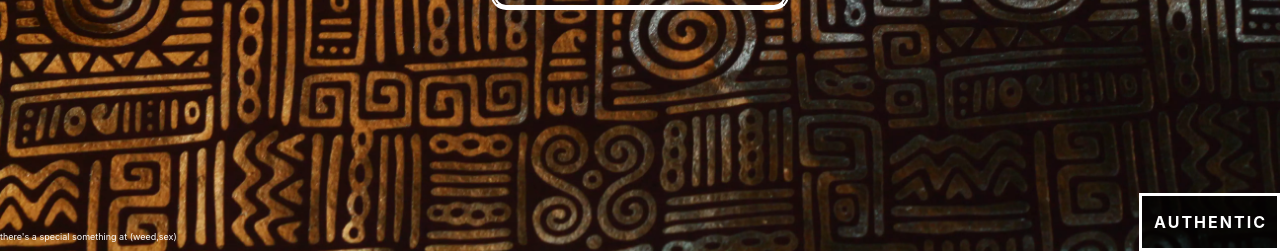
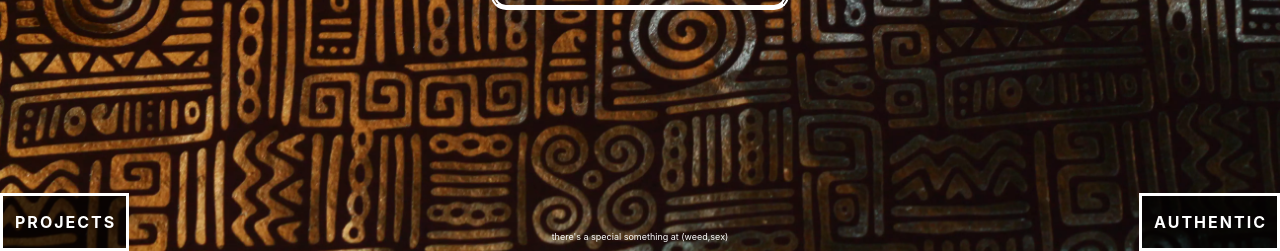
Before and after one commit to wonder-coconut/unitygame, a PHP site: page / in a window 1280 px wide. Shown: the part 549-800 px from the top of the page. Run offline with PHP 8.4, Linux system fonts and the light colour scheme.

Commit message:
projects button

```diff
--- a/css/style2.css
+++ b/css/style2.css
@@ -44,12 +44,12 @@ div.links      {border-color: white;
                 left: 50%;
                 transform: translate(-50%,-50%);}
 
-.about,.home,.authentic  {background-color: rgba(0, 0, 0, 0.7);
-                        border-color: white;
-                        padding-left: 10px;
-                        padding-right: 10px;
-                        border-style: solid;
-                        position: fixed;}
+.about,.home,.authentic,.projects       {background-color: rgba(0, 0, 0, 0.7);
+                                        border-color: white;
+                                        padding-left: 10px;
+                                        padding-right: 10px;
+                                        border-style: solid;
+                                        position: fixed;}
 
 .about,.home    {top:0;}
 
@@ -57,8 +57,11 @@ div.about       {right: 0;}
 
 div.home        {left: 0;}
 
-div.authentic    {bottom: 0;
-                right: 0;}
+.authentic,.projects    {bottom: 0;}
+
+div.authentic   {right: 0;}
+
+div.projects    {left: 0;}
 
 div.text        {border-color: white;
                 border-style: none;
@@ -76,7 +79,8 @@ div.hoes_mad    {position: fixed;
 
 div.hint        {position: fixed;
                 bottom: 0;
-                left: 0;
+                left: 50%;
+                transform: translate(-50%,0);
                 border-color: white;
                 border-style: none;}
 
--- a/index.html
+++ b/index.html
@@ -53,6 +53,11 @@
         <a href="authentic.html"><p class="button">authentic</p></a>
     </div>
 
+    <!--projects block-->
+    <div class="projects">
+        <a href="authentic.html"><p class="button">projects</p></a>
+    </div>
+
     <!--hoes mad easter egg-->
     <div class="hoes_mad">
         <a class="hidden" title="omg hiii" href="hoes_mad.html">
--- a/poem.html
+++ b/poem.html
@@ -2,7 +2,7 @@
 <html lang="en">
     <head>
         <meta name="viewport" content="width=device-width, initial scale=1.0">
-        <link rel='icon' href='favicon.ico' type='image/x-icon'/>
+        <link rel='icon' href='pictures/favicon.ico' type='image/x-icon'/>
         <link rel="stylesheet" href="css/style1.css" type="text/css">
         <title>
             Loonar
--- /dev/null
+++ b/test.html
@@ -0,0 +1,4 @@
+<!DOCTYPE html>
+<html lang="en">
+
+</html>
```
